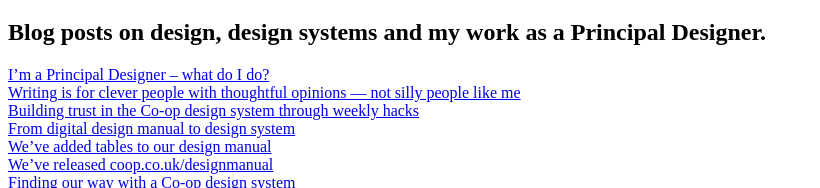
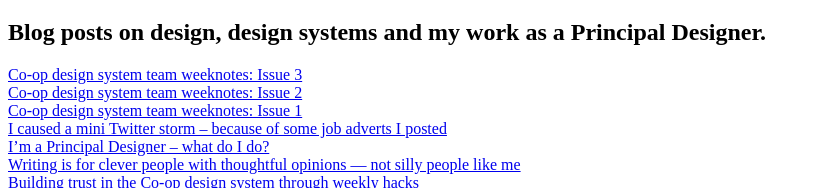
Before and after one commit to matt-tyas/matt-tyas, a Nuxt app: page /writing in a window 1280 px wide. Shown: the part 1704-1892 px from the top of the page, without its empty margins (0-820 px from the left). Built offline with nearby package versions, Linux system fonts and the light colour scheme.

Commit message:
updated blog posts

```diff
--- a/pages/writing.vue
+++ b/pages/writing.vue
@@ -11,6 +11,26 @@
           </h2>
         </header>
         <div class="mt-about-content mt-about-content--is-open">
+          <article class="mt-blog-post">
+            <a href="https://medium.com/@MattTyas/design-system-team-weeknotes-issue-3-9-oct-2020-81ab28de899d">
+              Co-op design system team weeknotes: Issue 3
+            </a>
+          </article>
+          <article class="mt-blog-post">
+            <a href="https://medium.com/@MattTyas/co-op-design-system-team-weeknotes-issue-2-16f079c3988a">
+              Co-op design system team weeknotes: Issue 2
+            </a>
+          </article>
+          <article class="mt-blog-post">
+            <a href="https://medium.com/@MattTyas/co-op-design-system-team-weeknotes-issue-1-86a1ff493694">
+              Co-op design system team weeknotes: Issue 1
+            </a>
+          </article>
+          <article class="mt-blog-post">
+            <a href="https://medium.com/@MattTyas/i-caused-a-mini-twitter-storm-because-of-some-job-adverts-i-posted-2e48fe1e451">
+              I caused a mini Twitter storm – because of some job adverts I posted
+            </a>
+          </article>
           <article class="mt-blog-post">
             <a href="https://medium.com/@MattTyas/im-a-principal-designer-what-do-i-do-137be7009428">
               I’m a Principal Designer – what do I do?
```
